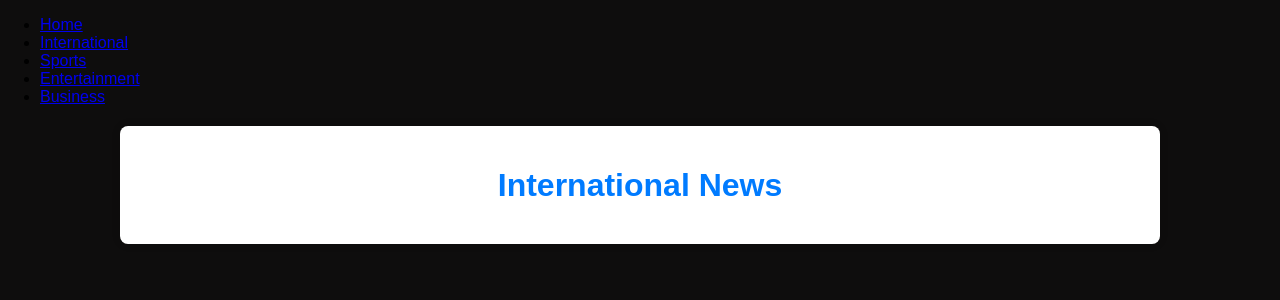
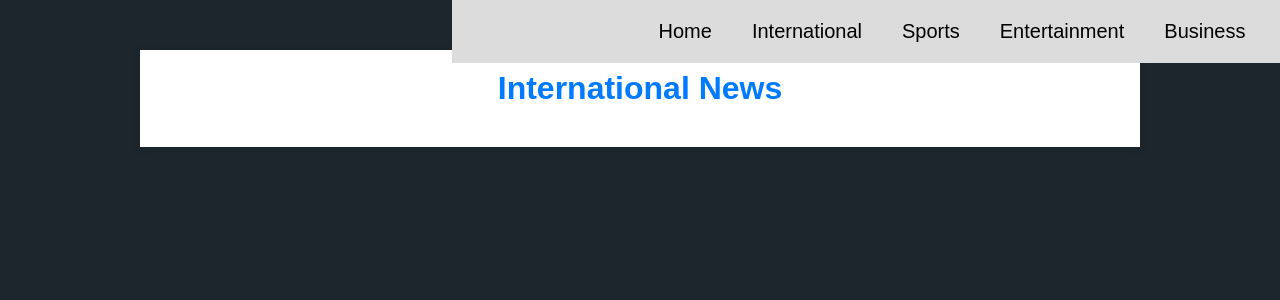
Before and after one commit to ahmud-z/quickheadlines, a Django app: page / in a window 1280 px wide. Shown: the top 300 px of the page. Run offline with Django 5.2, Linux system fonts and the light colour scheme; data that the repository does not hold is empty.

Commit message:
fixed navbar styles

```diff
--- a/news/static/news/styles.css
+++ b/news/static/news/styles.css
@@ -1,20 +1,28 @@
 /* General Styles */
+* {
+    box-sizing: border-box;
+    margin: 0;
+    padding: 0;
+    text-decoration: none;
+}
+
 body {
     font-family: 'Arial', sans-serif;
-    background-color: #0e0d0d;
-    margin: 0;
-    padding: 0;
-    /* color: #333; */
+    background-color: #1c262c;
+    display: flex;
+    justify-content: center;
+    flex-direction: column;
+    align-items: center;
 }
 
-/* Container */
+
 .container {
-    width: 90%;
+    width: 80%;
     max-width: 1000px;
-    margin: 20px auto;
+    /* margin: 20px auto; */
     background: #fff;
     padding: 20px;
-    border-radius: 8px;
+    border-radius: 0px;
     box-shadow: 0 0 10px rgba(0, 0, 0, 0.1);
 }
 
@@ -30,6 +38,11 @@ h1 {
     padding: 15px;
     border-bottom: 1px solid #ddd;
     margin-bottom: 20px;
+    display: flex;
+    flex-direction: column;
+    /* justify-content: center; */
+    align-items: center;
+    text-align: center;
 }
 
 .news-item h2 {
@@ -37,9 +50,12 @@ h1 {
     color: #333;
 }
 
-.news-item p {
-    font-size: 16px;
-    color: #555;
+.description {
+    /* background-color: red; */
+    font-size: 18px;
+    text-align: center;
+    width: 80%;
+    padding: 20px 0;
 }
 
 /* News Meta (Date & Type) */
@@ -68,6 +84,49 @@ h1 {
     border-bottom: 1px solid black;
 }
 
+nav {
+    font-size: 20px;
+    text-align: center;
+    width: 90%;
+    max-width: 1000px;
+    padding: 15px 30px;
+    position: fixed;
+    /* Fix the navbar */
+    top: 0;
+    /* Stick to the top */
+    left: 452px;
+    /* Align to the left */
+    right: 0;
+    /* Align to the right */
+    z-index: 1000;
+    /* Ensure it stays above other elements */
+    padding: 20px 50px;
+    background: gainsboro;
+}
+
+body {
+    padding-top: 50px;
+    /* Add top padding to prevent content overlap */
+}
+
+nav ul {
+    display: flex;
+    list-style: none;
+    justify-content: center;
+    max-width: 1000px;
+    margin: 0 auto;
+    color: #000;
+}
+
+nav ul li{
+    padding: 0 20px;
+}
+
+ul a {
+    color: black;
+}
+
+
 /* Responsive Design */
 @media (max-width: 768px) {
     .container {
--- a/news/templates/news/home.html
+++ b/news/templates/news/home.html
@@ -31,11 +31,11 @@
                     <span><strong>Type:</strong> {{ item.news_type }}</span> |
                     <span><strong>Published:</strong> {{ item.published_date }}</span>
                 </p>
-                <p>{{ item.description }}</p>
+                {% if item.image %}
+                <img src="{{ item.image }}" alt="{{ item.title }}">
+                {% endif %}
+                <p class="description">{{ item.description }}</p>
                 <p><strong>Author:</strong> {{ item.author }}</p>
-                {% if item.image %}
-                    <img src="{{ item.image }}" alt="{{ item.title }}">
-                {% endif %}
             </div>
             {% endfor %}
         </ul>
```
